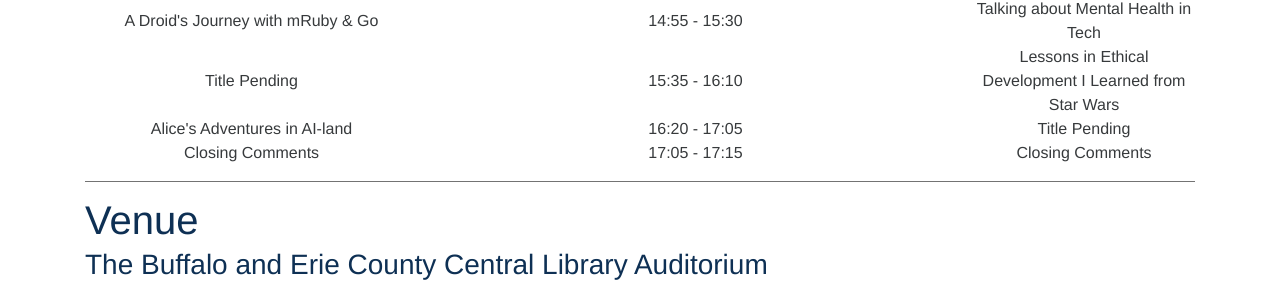
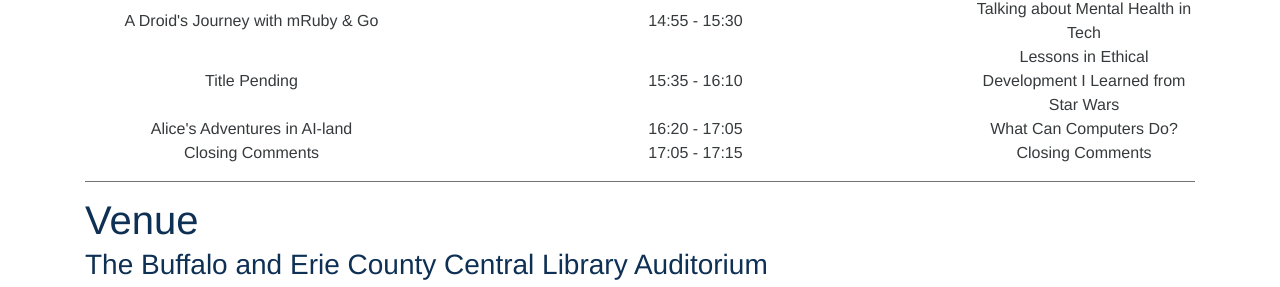
Before and after one commit to CodeDaze/codedaze.github.io, a Jekyll site: the page built from index.html, in a window 1280 px wide and 900 px high, scrolled down 3031 px. Shown: the part 140-427 px from the top of the window. Built offline with Jekyll 4.4.1, drawn with Linux system fonts in a browser that asks for light colours; nearby versions of some CDN libraries.

Commit message:
Adding Sam's title

```diff
--- a/_includes/schedule.html
+++ b/_includes/schedule.html
@@ -78,7 +78,7 @@
             <tr>
               <td align = 'center'>Alice's Adventures in AI-land</td>
               <td align = 'center'>16:20 - 17:05</td>
-              <td align = 'center'>Title Pending</td>
+              <td align = 'center'>What Can Computers Do?</td>
             </tr>
             <tr>
               <td align = 'center'>Closing Comments</td>
```
